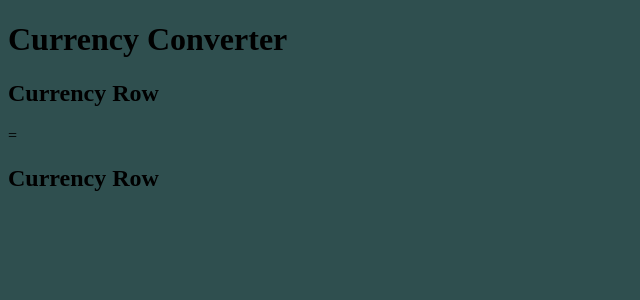
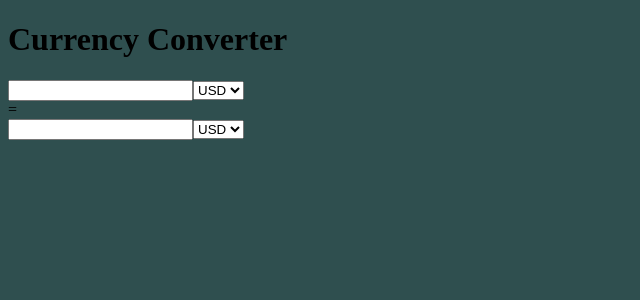
Before and after one commit to tadea/currecy-converter, a React (Create React App) app: page / in a window 1280 px wide. Shown: the top 300 px of the page, without its empty margins (0-640 px from the left). Built offline with nearby package versions, Linux system fonts and the light colour scheme.

Commit message:
add input field

```diff
--- a/src/CurrencyRow.js
+++ b/src/CurrencyRow.js
@@ -3,7 +3,10 @@ import React from "react";
 export default function CurrencyRow() {
   return (
     <div>
-      <h2>Currency Row</h2>
+      <input type="number" />
+      <select>
+          <option value="USD">USD</option>
+      </select>
     </div>
   );
 }
```
